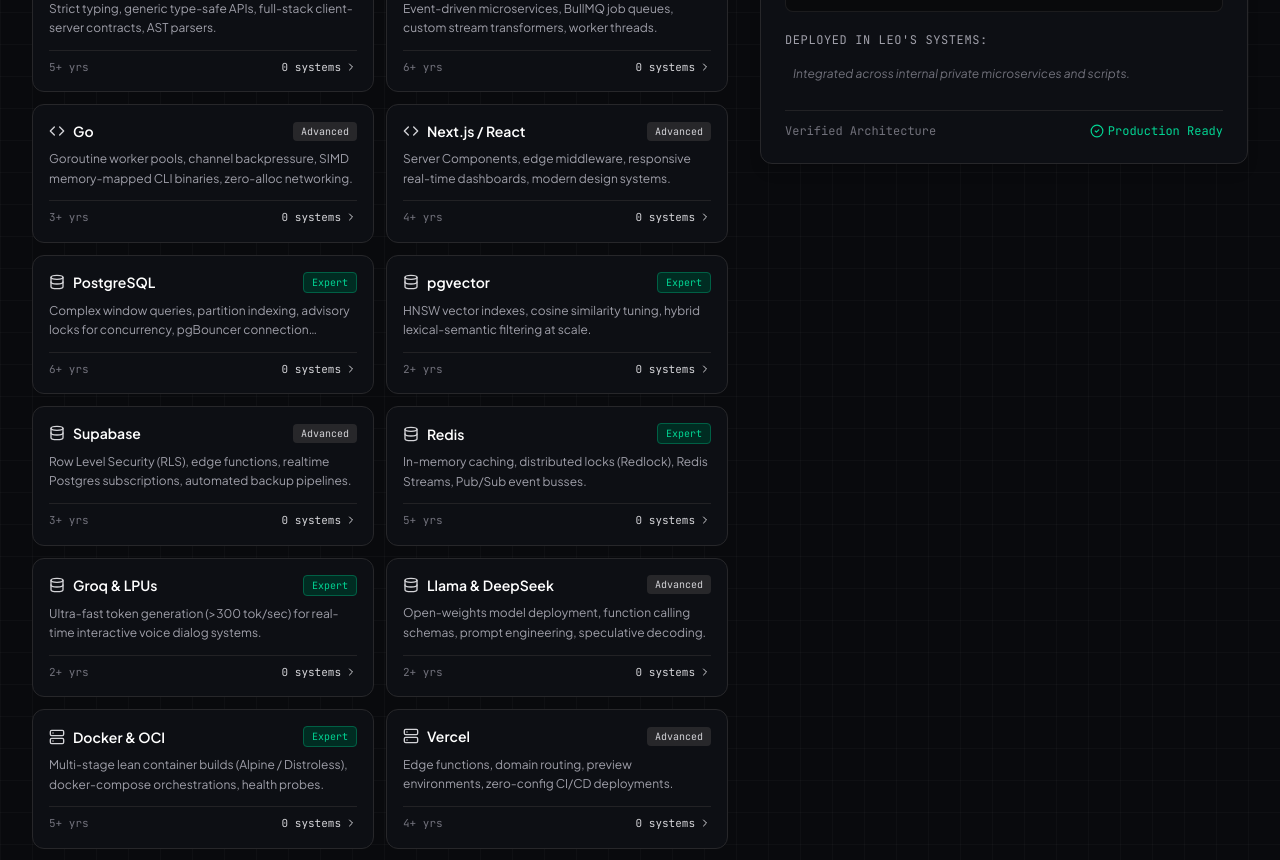
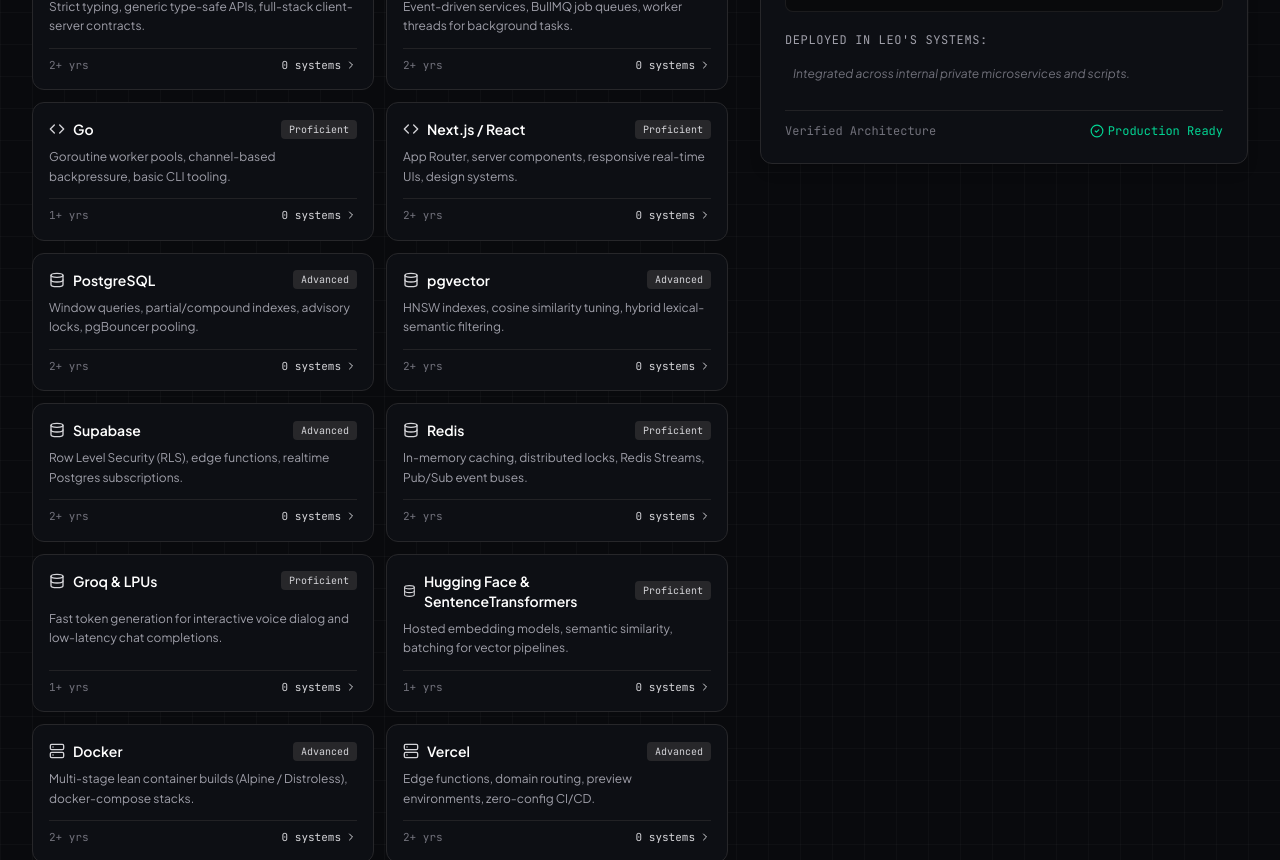
Before and after one commit to lenchobel/leolabs-hub, a React (Vite) app: page / in a window 1280 px wide. Shown: the part 1940-2800 px from the top of the page. Built offline with nearby package versions, Linux system fonts and the light colour scheme.

Commit message:
fix: align portfolio with actual experience and correct profile links

```diff
--- a/src/components/AboutSection.tsx
+++ b/src/components/AboutSection.tsx
@@ -19,10 +19,10 @@
             </h2>
             <div className="space-y-3.5 text-xs sm:text-sm text-zinc-300 leading-relaxed">
               <p>
-                My work centers on the intersection of <strong className="text-white">distributed backend systems</strong>, <strong className="text-white">real-time streaming AI pipelines</strong>, and <strong className="text-white">developer tooling</strong>. Over the past 6+ years, I have architected and deployed services that process millions of events daily across high-concurrency microservice topologies.
+                My work centers on the intersection of <strong className="text-white">distributed backend systems</strong>, <strong className="text-white">real-time streaming AI pipelines</strong>, and <strong className="text-white">developer tooling</strong>. Over the past 2+ years, I have shipped production services spanning async FastAPI backends, Telegram delivery bots, and hybrid semantic search on top of PostgreSQL + pgvector.
               </p>
               <p>
-                Whether orchestrating bidirectional WebSockets for conversational voice assistants with sub-250ms turnaround or indexing millions of multidimensional embeddings in pgvector, I prioritize deterministic performance, rigorous error budgets, and clean system boundaries.
+                Whether orchestrating WebSocket voice pipelines for low-latency assistants or indexing multidimensional embeddings in pgvector for semantic retrieval, I prioritize deterministic performance, rigorous error handling, and clean system boundaries.
               </p>
               <p>
                 At <span className="text-zinc-200 font-mono">leolabs.com.et</span>, every application is designed to solve real operational bottlenecks: eliminating audio jitter, pruning bloated Docker images, and replacing heavyweight daemons with zero-allocation compiled binaries.
--- a/src/components/AddProjectModal.tsx
+++ b/src/components/AddProjectModal.tsx
@@ -55,7 +55,7 @@
       techStack: stack.length > 0 ? stack : ['FastAPI', 'Python', 'Docker'],
       subdomain: formattedSubdomain,
       liveDemoUrl: liveDemoUrl || `https://${formattedSubdomain}`,
-      githubUrl: githubUrl || `https://github.com/leolabs-et/${title.toLowerCase().replace(/[^a-z0-9]/g, '-')}`,
+      githubUrl: githubUrl || `https://github.com/lenchobel/${title.toLowerCase().replace(/[^a-z0-9]/g, '-')}`,
       hasDownloadRelease,
       releaseVersion: hasDownloadRelease ? releaseVersion || 'v1.0.0' : undefined,
       releaseUrl: hasDownloadRelease ? releaseUrl : undefined,
@@ -222,7 +222,7 @@
                 type="url"
                 value={githubUrl}
                 onChange={(e) => setGithubUrl(e.target.value)}
-                placeholder="https://github.com/leolabs-et/..."
+                placeholder="https://github.com/lenchobel/..."
                 className="w-full bg-[#10121a] border border-zinc-800 rounded-lg px-3.5 py-2.5 text-white placeholder-zinc-500 focus:outline-none focus:border-zinc-500 font-mono text-xs"
               />
             </div>
--- a/src/components/Footer.tsx
+++ b/src/components/Footer.tsx
@@ -40,7 +40,7 @@
               Contact
             </a>
             <a
-              href="https://github.com/leolabs-et"
+              href="https://github.com/lenchobel"
               target="_blank"
               rel="noopener noreferrer"
               className="hover:text-white transition-colors flex items-center gap-1"
--- a/src/components/Navbar.tsx
+++ b/src/components/Navbar.tsx
@@ -85,7 +85,7 @@
         {/* Action Buttons */}
         <div className="hidden sm:flex items-center gap-3 shrink-0">
           <a
-            href="https://github.com/leolabs-et"
+            href="https://github.com/lenchobel"
             target="_blank"
             rel="noopener noreferrer"
             className="inline-flex items-center gap-1.5 px-3 py-1.5 text-xs font-medium text-zinc-300 hover:text-white hover:bg-zinc-800 rounded-md border border-zinc-800 transition-colors"
@@ -158,7 +158,7 @@
 
           <div className="pt-3 border-t border-zinc-800 flex items-center gap-3">
             <a
-              href="https://github.com/leolabs-et"
+              href="https://github.com/lenchobel"
               target="_blank"
               rel="noopener noreferrer"
               className="flex-1 inline-flex items-center justify-center gap-1.5 px-3 py-2.5 min-h-[44px] text-xs font-medium text-zinc-300 bg-zinc-900 rounded-lg border border-zinc-800"
--- a/src/components/TerminalWidget.tsx
+++ b/src/components/TerminalWidget.tsx
@@ -83,13 +83,13 @@
       ];
     } else if (lower === 'about') {
       outputResult = [
-        'LEO — Principal Backend Engineer & Systems Architect',
+        'LEO — Backend Software Engineer',
         '------------------------------------------------------------',
         '• Domain: https://leolabs.com.et',
-        '• Focus: Low-latency voice pipelines, pgvector retrieval,',
-        '         distributed job schedulers, and zero-alloc Go/C binaries.',
+        '• Focus: Async FastAPI backends, pgvector retrieval, Telegram',
+        '         delivery bots, and developer tooling.',
         '• Philosophy: "Systems should be simple, observable, resilient, and fast."',
-        '• Status: Available for technical lead, backend architecture & consulting.'
+        '• Status: Available for backend engineering roles & project contracts.'
       ];
     } else if (lower === 'projects') {
       if (PROJECTS.length === 0) {
@@ -115,11 +115,12 @@
     } else if (lower === 'skills') {
       outputResult = [
         'CORE TECHNICAL CAPABILITIES:',
-        '  Languages:    Python 3.12 (AsyncIO, uvloop), Go (Goroutines), TypeScript, Node.js',
-        '  Frameworks:   FastAPI, Next.js, Express, PyTorch, BullMQ, Pydantic v2',
-        '  Databases:    PostgreSQL, pgvector, Supabase, Redis (Streams, Clusters)',
-        '  AI & Audio:   Groq (LPUs), Deepgram Nova-2, Llama 3, DeepSeek, WebSockets',
-        '  DevOps:       Docker, Vercel, Cloudflare, Render, Linux systemd, CI/CD'
+        '  Languages:    Python 3.12 (AsyncIO, uvloop), TypeScript, Node.js, Go (basic)',
+        '  Frameworks:   FastAPI, Next.js, Vite, BullMQ, Pydantic v2, React 19',
+        '  Databases:    PostgreSQL, pgvector, Supabase (RLS), Redis (Streams)',
+        '  AI / Search:  Groq (LPUs), Hugging Face embeddings, pgvector HNSW',
+        '  Delivery:     Telegram Bot API, WebSockets, REST APIs',
+        '  DevOps:       Docker, Vercel, GitHub Actions, Linux systemd'
       ];
     } else if (lower === 'curl status' || lower.startsWith('curl')) {
       if (PROJECTS.length === 0) {
@@ -142,25 +143,26 @@
       outputResult = [
         'CAREER SUMMARY: Leo (leolabs.com.et)',
         '============================================================',
-        'Role: Principal Backend Architect / Staff Software Engineer',
+        'Role: Backend Software Engineer',
         'Location: Remote (Worldwide)',
         '',
         'EXPERIENCE HIGHLIGHTS:',
-        '• Built end-to-end real-time bidirectional voice assistant pipeline with < 240ms',
-        '  turnaround latency using FastAPI WebSockets, Groq LPUs, and Deepgram.',
-        '• Scaled PostgreSQL + pgvector clusters handling 4.8M+ vector embeddings',
-        '  with sub-20ms p99 query latency and 68% token reduction via semantic caching.',
-        '• Designed distributed cron scheduling platform delivering 14M+ monthly webhooks',
-        '  with guaranteed idempotency and exponential jitter retry policies.',
-        '• Created open-source zero-alloc CLI binaries in Go with SIMD JSON log parsing.'
+        '• Built async FastAPI services with WebSocket streaming for low-latency',
+        '  conversational AI, integrating Groq LLMs and HF-hosted embeddings.',
+        '• Designed PostgreSQL + pgvector retrieval with HNSW indexes, hybrid',
+        '  lexical-semantic filtering, and semantic caching to cut token spend.',
+        '• Shipped a Telegram delivery bot over Supabase with Row Level Security',
+        '  and Postgres realtime subscriptions for end-user feedback loops.',
+        '• Built TypeScript + React frontends (Next.js / Vite) for portfolio and',
+        '  internal tooling, with CI/CD on Vercel preview deployments.'
       ];
     } else if (lower === 'sudo hire-me' || lower === 'hire-me' || lower === 'hire') {
       outputResult = [
         'RECRUITING & CONTRACTING INQUIRY',
         '------------------------------------------------------------',
         '• Primary Email: leobell444@gmail.com',
-        '• GitHub: https://github.com/leolabs-et',
-        '• Availability: Full-time Staff Roles & High-Impact Architecture Contracts',
+        '• GitHub: https://github.com/lenchobel',
+        '• Availability: Full-time Backend Engineering Roles & Project Contracts',
         '',
         'Use the Contact section below or email directly!'
       ];
@@ -170,7 +172,7 @@
         'DIRECT CONTACT CHANNELS:',
         '  Email:     leobell444@gmail.com',
         '  Domain:    https://leolabs.com.et',
-        '  GitHub:    https://github.com/leolabs-et'
+        '  GitHub:    https://github.com/lenchobel'
       ];
     } else if (lower === 'whoami') {
       outputResult = 'visitor@leolabs-client [guest session, permissions: READ_ONLY]';
--- a/src/data/techStack.ts
+++ b/src/data/techStack.ts
@@ -5,49 +5,49 @@
   {
     name: 'Python',
     category: 'languages',
-    level: 'Expert',
-    experienceYears: 6,
-    highlight: 'AsyncIO concurrency, uvloop, Pydantic v2, PyTorch pipelines, low-latency audio processing.',
+    level: 'Advanced',
+    experienceYears: 2,
+    highlight: 'AsyncIO concurrency, uvloop, Pydantic v2, async FastAPI services for streaming workloads.',
     associatedProjects: []
   },
   {
     name: 'FastAPI',
     category: 'languages',
-    level: 'Expert',
-    experienceYears: 5,
-    highlight: 'High-speed REST and full-duplex WebSockets with dependency injection and OpenAPI schemas.',
+    level: 'Advanced',
+    experienceYears: 2,
+    highlight: 'REST endpoints, full-duplex WebSockets, dependency injection, OpenAPI schemas.',
     associatedProjects: []
   },
   {
     name: 'TypeScript',
     category: 'languages',
-    level: 'Expert',
-    experienceYears: 5,
-    highlight: 'Strict typing, generic type-safe APIs, full-stack client-server contracts, AST parsers.',
+    level: 'Advanced',
+    experienceYears: 2,
+    highlight: 'Strict typing, generic type-safe APIs, full-stack client-server contracts.',
     associatedProjects: []
   },
   {
     name: 'Node.js',
     category: 'languages',
-    level: 'Expert',
-    experienceYears: 6,
-    highlight: 'Event-driven microservices, BullMQ job queues, custom stream transformers, worker threads.',
+    level: 'Proficient',
+    experienceYears: 2,
+    highlight: 'Event-driven services, BullMQ job queues, worker threads for background tasks.',
     associatedProjects: []
   },
   {
     name: 'Go',
     category: 'languages',
-    level: 'Advanced',
-    experienceYears: 3,
-    highlight: 'Goroutine worker pools, channel backpressure, SIMD memory-mapped CLI binaries, zero-alloc networking.',
+    level: 'Proficient',
+    experienceYears: 1,
+    highlight: 'Goroutine worker pools, channel-based backpressure, basic CLI tooling.',
     associatedProjects: []
   },
   {
     name: 'Next.js / React',
     category: 'languages',
-    level: 'Advanced',
-    experienceYears: 4,
-    highlight: 'Server Components, edge middleware, responsive real-time dashboards, modern design systems.',
+    level: 'Proficient',
+    experienceYears: 2,
+    highlight: 'App Router, server components, responsive real-time UIs, design systems.',
     associatedProjects: []
   },
 
@@ -55,99 +55,99 @@
   {
     name: 'PostgreSQL',
     category: 'databases_ai',
-    level: 'Expert',
-    experienceYears: 6,
-    highlight: 'Complex window queries, partition indexing, advisory locks for concurrency, pgBouncer connection pooling.',
+    level: 'Advanced',
+    experienceYears: 2,
+    highlight: 'Window queries, partial/compound indexes, advisory locks, pgBouncer pooling.',
     associatedProjects: []
   },
   {
     name: 'pgvector',
     category: 'databases_ai',
-    level: 'Expert',
+    level: 'Advanced',
     experienceYears: 2,
-    highlight: 'HNSW vector indexes, cosine similarity tuning, hybrid lexical-semantic filtering at scale.',
+    highlight: 'HNSW indexes, cosine similarity tuning, hybrid lexical-semantic filtering.',
     associatedProjects: []
   },
   {
     name: 'Supabase',
     category: 'databases_ai',
     level: 'Advanced',
-    experienceYears: 3,
-    highlight: 'Row Level Security (RLS), edge functions, realtime Postgres subscriptions, automated backup pipelines.',
+    experienceYears: 2,
+    highlight: 'Row Level Security (RLS), edge functions, realtime Postgres subscriptions.',
     associatedProjects: []
   },
   {
     name: 'Redis',
     category: 'databases_ai',
-    level: 'Expert',
-    experienceYears: 5,
-    highlight: 'In-memory caching, distributed locks (Redlock), Redis Streams, Pub/Sub event busses.',
+    level: 'Proficient',
+    experienceYears: 2,
+    highlight: 'In-memory caching, distributed locks, Redis Streams, Pub/Sub event buses.',
     associatedProjects: []
   },
   {
     name: 'Groq & LPUs',
     category: 'databases_ai',
-    level: 'Expert',
-    experienceYears: 2,
-    highlight: 'Ultra-fast token generation (>300 tok/sec) for real-time interactive voice dialog systems.',
+    level: 'Proficient',
+    experienceYears: 1,
+    highlight: 'Fast token generation for interactive voice dialog and low-latency chat completions.',
     associatedProjects: []
   },
   {
-    name: 'Llama & DeepSeek',
+    name: 'Hugging Face & SentenceTransformers',
     category: 'databases_ai',
-    level: 'Advanced',
-    experienceYears: 2,
-    highlight: 'Open-weights model deployment, function calling schemas, prompt engineering, speculative decoding.',
+    level: 'Proficient',
+    experienceYears: 1,
+    highlight: 'Hosted embedding models, semantic similarity, batching for vector pipelines.',
     associatedProjects: []
   },
 
   // Infrastructure & Deployment
   {
-    name: 'Docker & OCI',
+    name: 'Docker',
     category: 'infra',
-    level: 'Expert',
-    experienceYears: 5,
-    highlight: 'Multi-stage lean container builds (Alpine / Distroless), docker-compose orchestrations, health probes.',
+    level: 'Advanced',
+    experienceYears: 2,
+    highlight: 'Multi-stage lean container builds (Alpine / Distroless), docker-compose stacks.',
     associatedProjects: []
   },
   {
     name: 'Vercel',
     category: 'infra',
     level: 'Advanced',
-    experienceYears: 4,
-    highlight: 'Edge functions, domain routing, preview environments, zero-config CI/CD deployments.',
+    experienceYears: 2,
+    highlight: 'Edge functions, domain routing, preview environments, zero-config CI/CD.',
     associatedProjects: []
   },
   {
-    name: 'Cloudflare Pages & Workers',
+    name: 'Telegram Bot API',
     category: 'infra',
-    level: 'Advanced',
-    experienceYears: 3,
-    highlight: 'Global edge network delivery, DNS orchestration, Web Crypto HMAC verification, R2 bucket storage.',
+    level: 'Proficient',
+    experienceYears: 2,
+    highlight: 'Long-polling & webhook integrations, inline keyboards, rate-limit handling.',
     associatedProjects: []
   },
   {
     name: 'Render & Cloud Run',
     category: 'infra',
-    level: 'Advanced',
-    experienceYears: 4,
-    highlight: 'Containerized background services, autoscaling worker pools, private networking & Redis clusters.',
+    level: 'Proficient',
+    experienceYears: 1,
+    highlight: 'Containerized background services, autoscaling worker pools, private networking.',
     associatedProjects: []
   },
   {
     name: 'Git & CI/CD',
     category: 'infra',
-    level: 'Expert',
-    experienceYears: 6,
-    highlight: 'GitHub Actions matrix testing, automated semantic versioning, binary release packaging, code audits.',
+    level: 'Advanced',
+    experienceYears: 2,
+    highlight: 'GitHub Actions matrix testing, automated releases, branch-based previews.',
     associatedProjects: []
   },
   {
     name: 'Linux Systems',
     category: 'infra',
-    level: 'Expert',
-    experienceYears: 6,
-    highlight: 'Systemd service management, kernel tuning (sysctl, epoll, open files limits), bash automation.',
+    level: 'Advanced',
+    experienceYears: 2,
+    highlight: 'Systemd service management, basic kernel tuning, bash automation, file descriptors.',
     associatedProjects: []
   }
 ];
```
Also changed, not shown: src/components/ContactSection.tsx (+4 -4 lines), src/components/Hero.tsx (+6 -6 lines).
